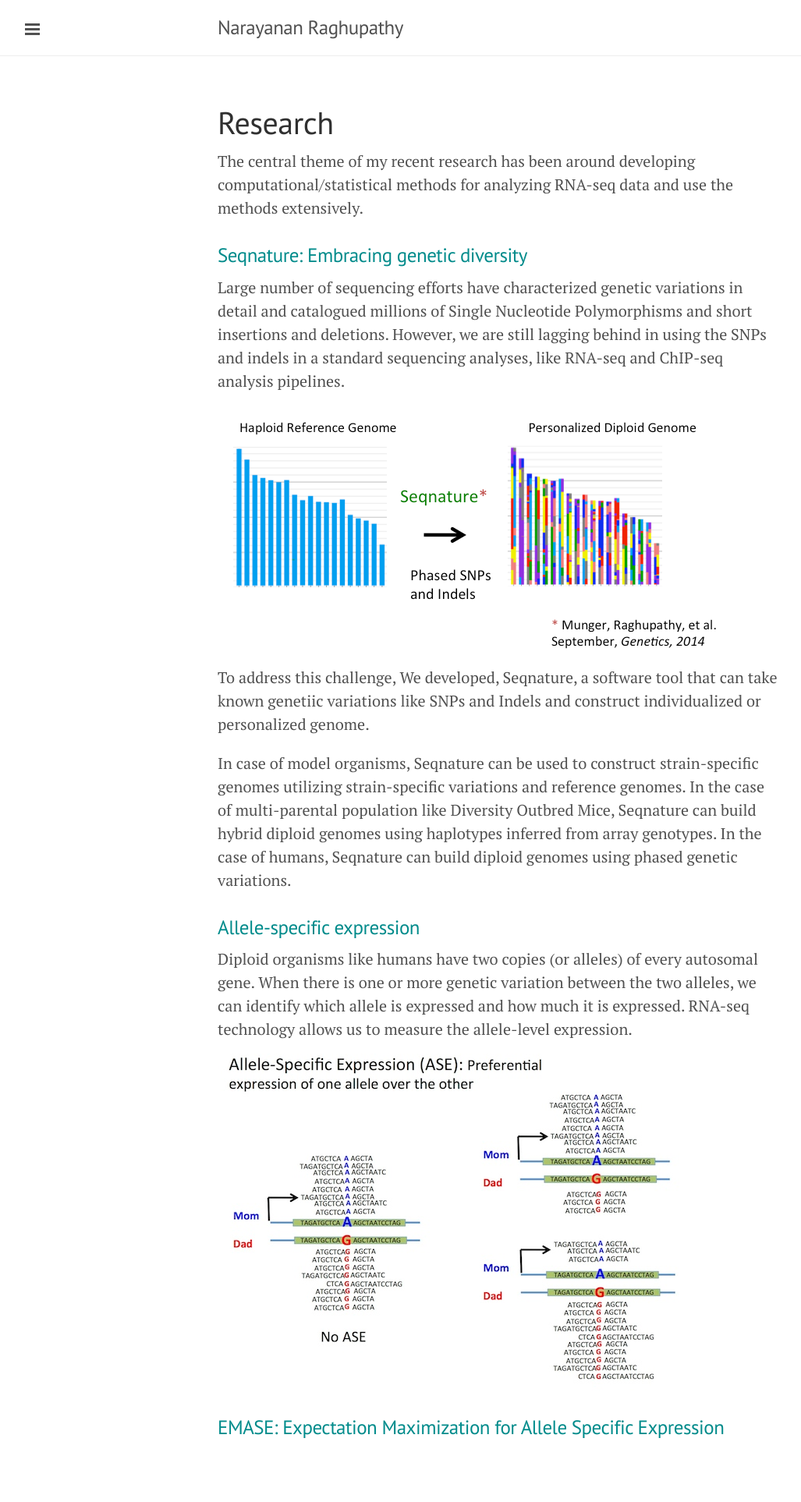
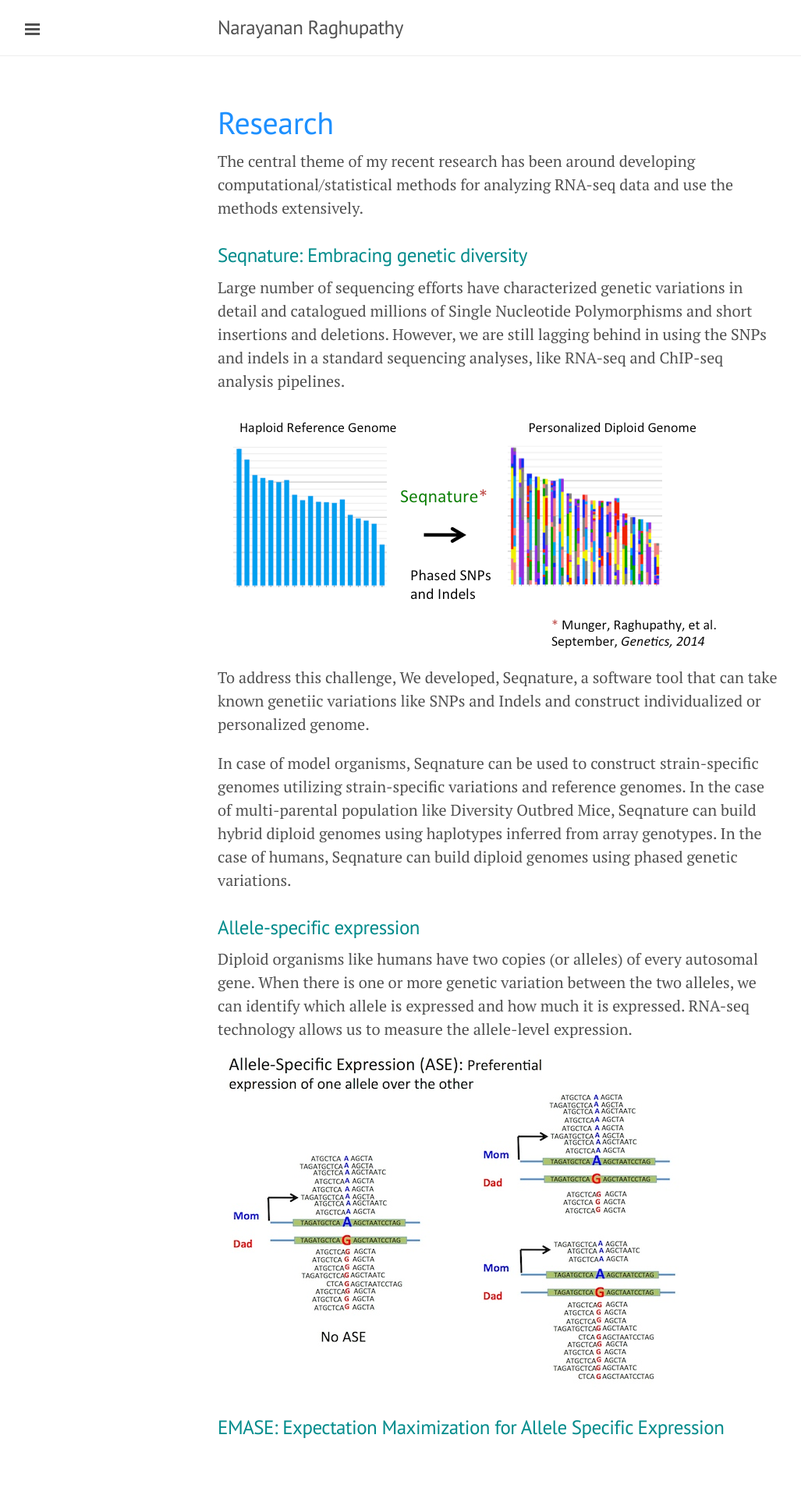
Before and after one commit to narayananr/narayananr.github.io, a Jekyll site: the page built from research.md, in a window 1280 px wide. Shown: the whole page at 78% size, without its empty margins (1-1028 px from the left). Built offline with Jekyll 4.4.1, drawn with Linux system fonts in a browser that asks for light colours; Markdown is read by kramdown in place of the engine named in the settings.

Commit message:
fixed typo

```diff
--- a/research.md
+++ b/research.md
@@ -1,6 +1,6 @@
 ---
 layout: page
-title: Research
+title: <font color="DodgerBlue">Research</font>
 ---
 
 The central theme of my recent research has been around developing computational/statistical methods for analyzing RNA-seq data and use the methods extensively.
```
